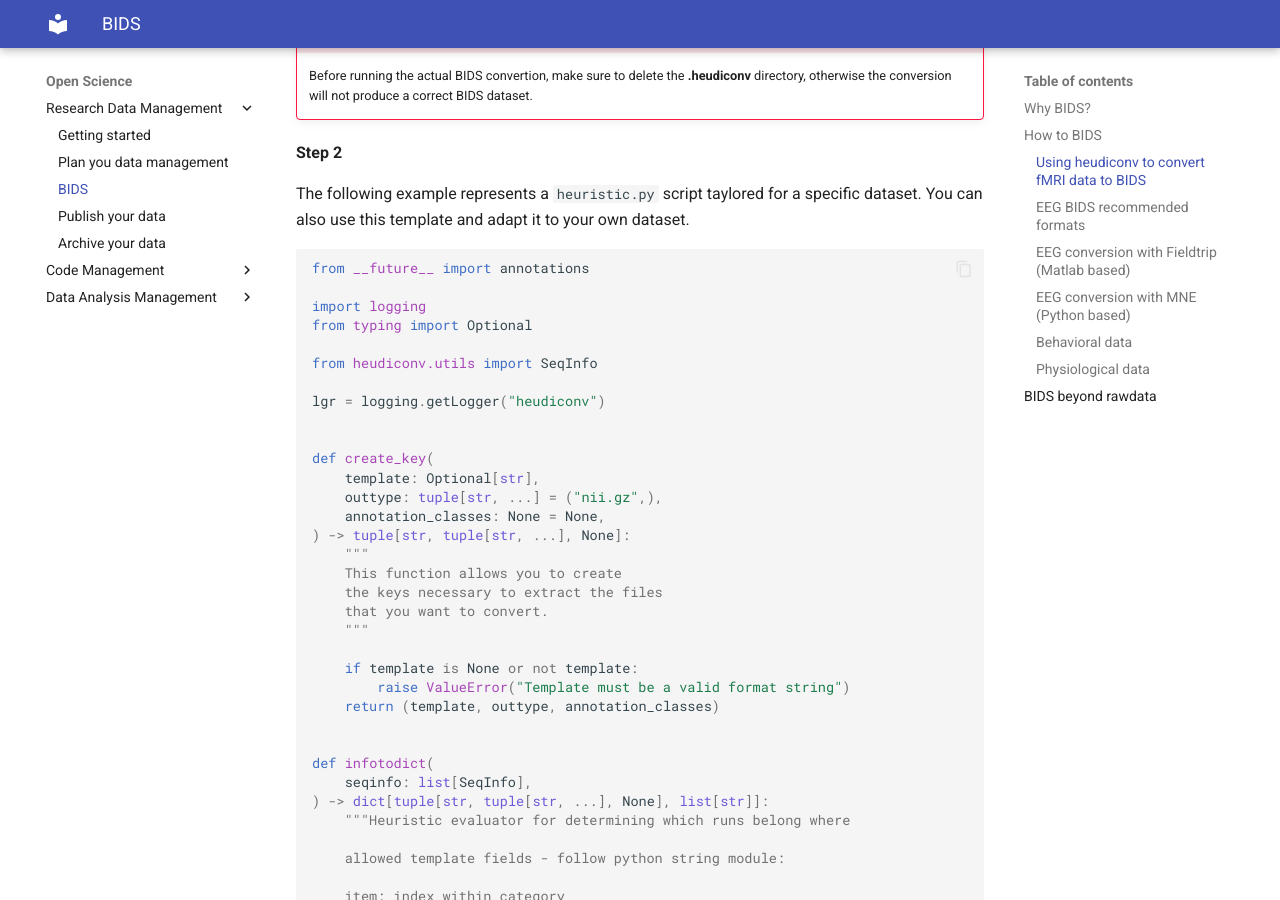
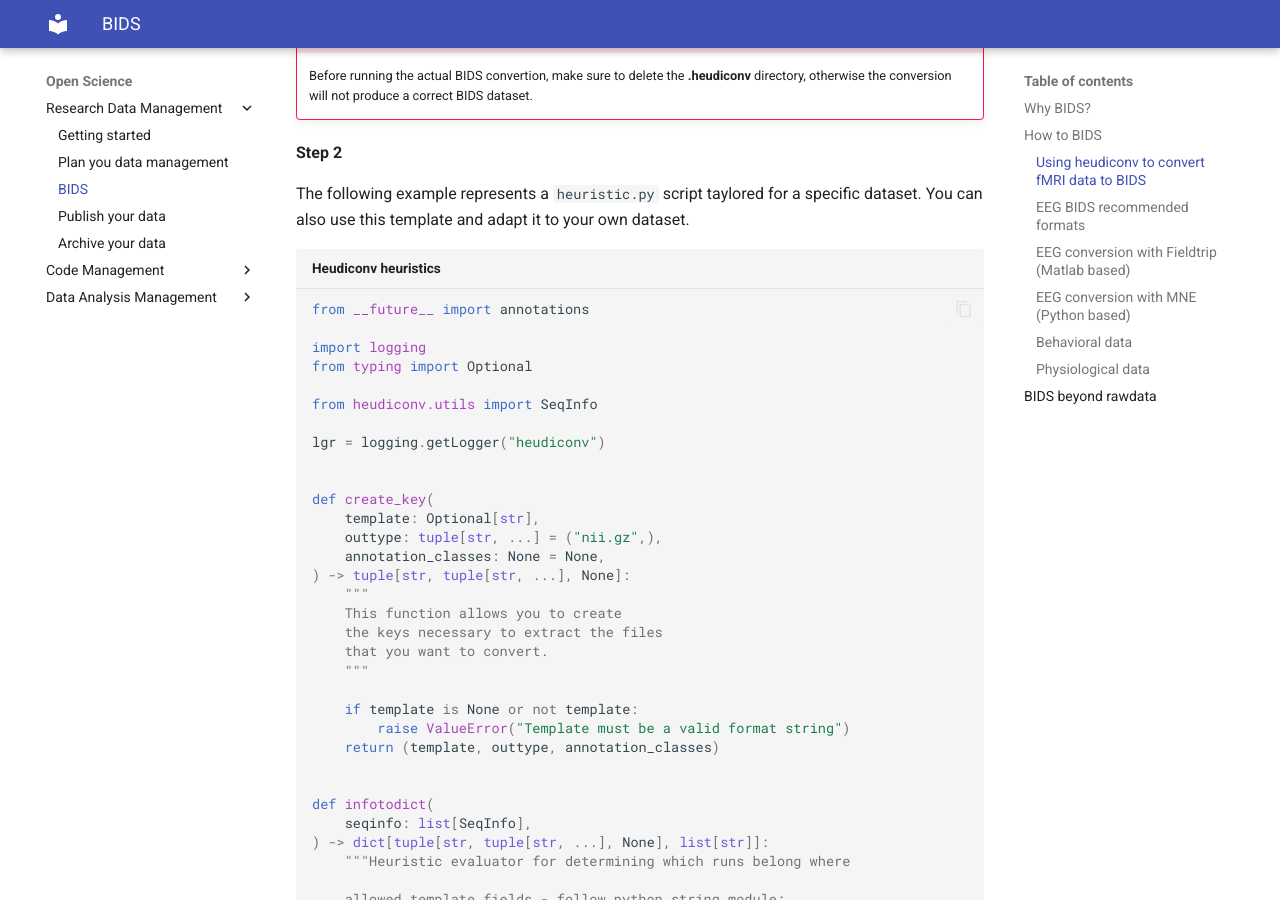
Before and after one commit to pvavra/temp-ipsy, an MkDocs documentation site: the page built from docs/open-science/research-data-management/bids.md, in a window 1280 px wide and 900 px high, scrolled down 2088 px. Built offline with MkDocs 1.6.1 and Material for MkDocs 9.7.7, drawn with Linux system fonts in a browser that asks for light colours.

Commit message:
Add code block titles

````diff
--- a/docs/open-science/research-data-management/bids.md
+++ b/docs/open-science/research-data-management/bids.md
@@ -69,7 +69,7 @@ Before you start converting your data we strongly recommend to go through the [B
     The following example represents a `heuristic.py` script taylored for a specific dataset. You can also use this template and adapt it to your own dataset.
 
 
-    ```python
+    ```python title="Heudiconv heuristics"
 
     from __future__ import annotations
 
@@ -324,7 +324,7 @@ Before you start converting your data we strongly recommend to go through the [B
         This is just an example of how a conversion script might look like, you are free to use your own script and your own approach. In this case the script is a function to facilitate the usage with Slurm. Additionally, it considers the option with multiple runs, which is not always the case.
 
 
-    ```matlab
+    ```matlab title="Fieldtrip bids conversion"
     function [] = eeg2bids(sub, runs, datadir, ext)
     %EEG2BIDS bids fieldtrip convertion
     %   sub  = integer
````
